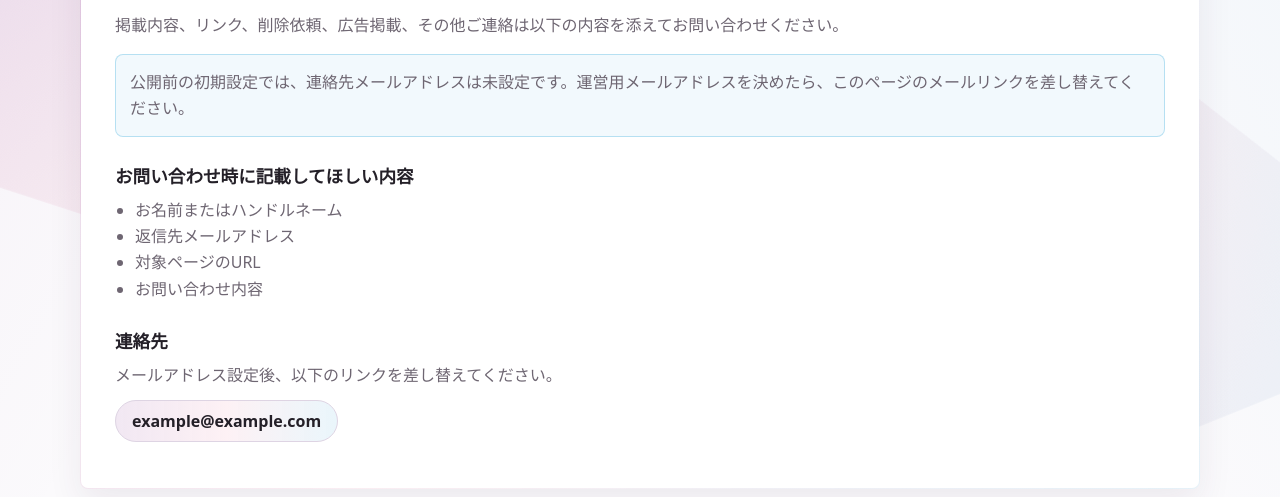
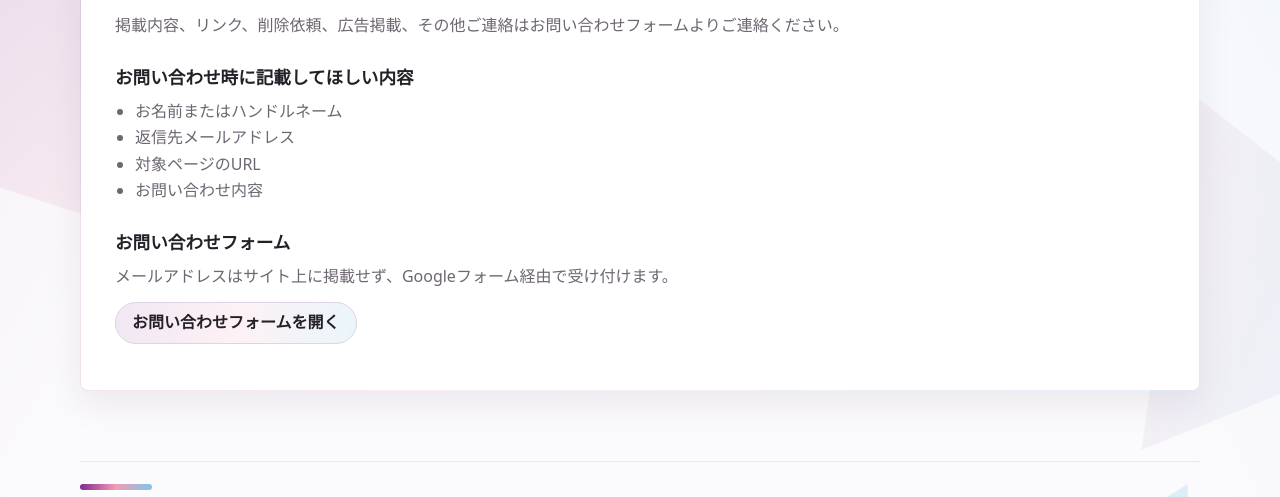
Before and after one commit to matsuiyutaka0619-gif/sakamichi-sokuho, a website: page 坂道速報！/contact/index.html in a window 1280 px wide. Shown: the part 286-783 px from the top of the page. Drawn offline with Linux system fonts and the light colour scheme.

Commit message:
Update index.html

```diff
--- a/坂道速報！/contact/index.html
+++ b/坂道速報！/contact/index.html
@@ -36,11 +36,7 @@
           <span class="heading-mark" aria-hidden="true"></span>
           <h1>お問い合わせ</h1>
         </div>
-        <p>掲載内容、リンク、削除依頼、広告掲載、その他ご連絡は以下の内容を添えてお問い合わせください。</p>
-
-        <div class="notice-box">
-          <p>公開前の初期設定では、連絡先メールアドレスは未設定です。運営用メールアドレスを決めたら、このページのメールリンクを差し替えてください。</p>
-        </div>
+        <p>掲載内容、リンク、削除依頼、広告掲載、その他ご連絡はお問い合わせフォームよりご連絡ください。</p>
 
         <h2>お問い合わせ時に記載してほしい内容</h2>
         <ul class="static-list">
@@ -50,9 +46,9 @@
           <li>お問い合わせ内容</li>
         </ul>
 
-        <h2>連絡先</h2>
-        <p>メールアドレス設定後、以下のリンクを差し替えてください。</p>
-        <p><a class="contact-button" href="mailto:example@example.com">example@example.com</a></p>
+        <h2>お問い合わせフォーム</h2>
+        <p>メールアドレスはサイト上に掲載せず、Googleフォーム経由で受け付けます。</p>
+        <p><a class="contact-button" href="https://forms.gle/ZcP9MWoTvYMGqSGs5" target="_blank" rel="noopener noreferrer">お問い合わせフォームを開く</a></p>
       </section>
     </main>
 
```
